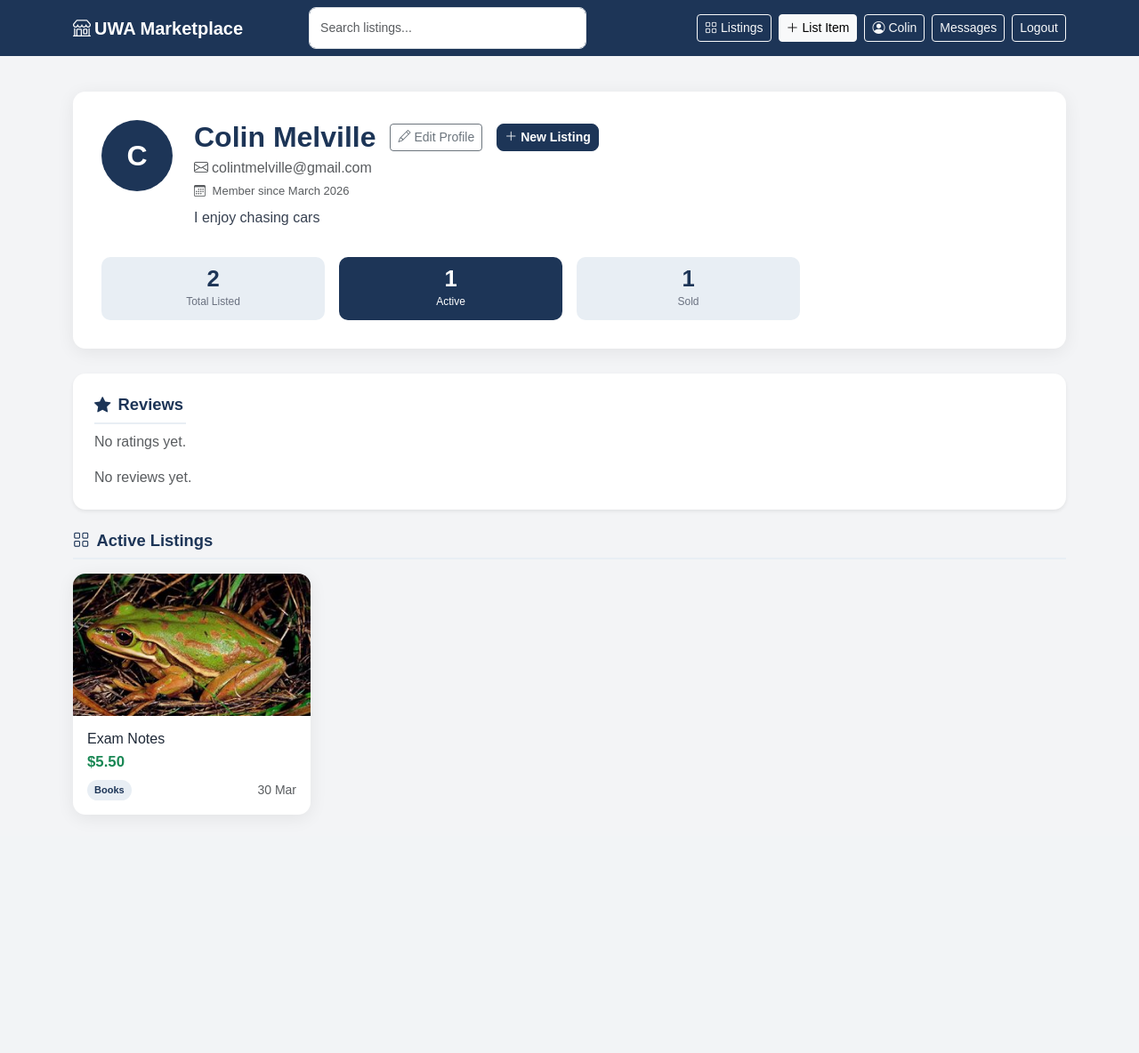
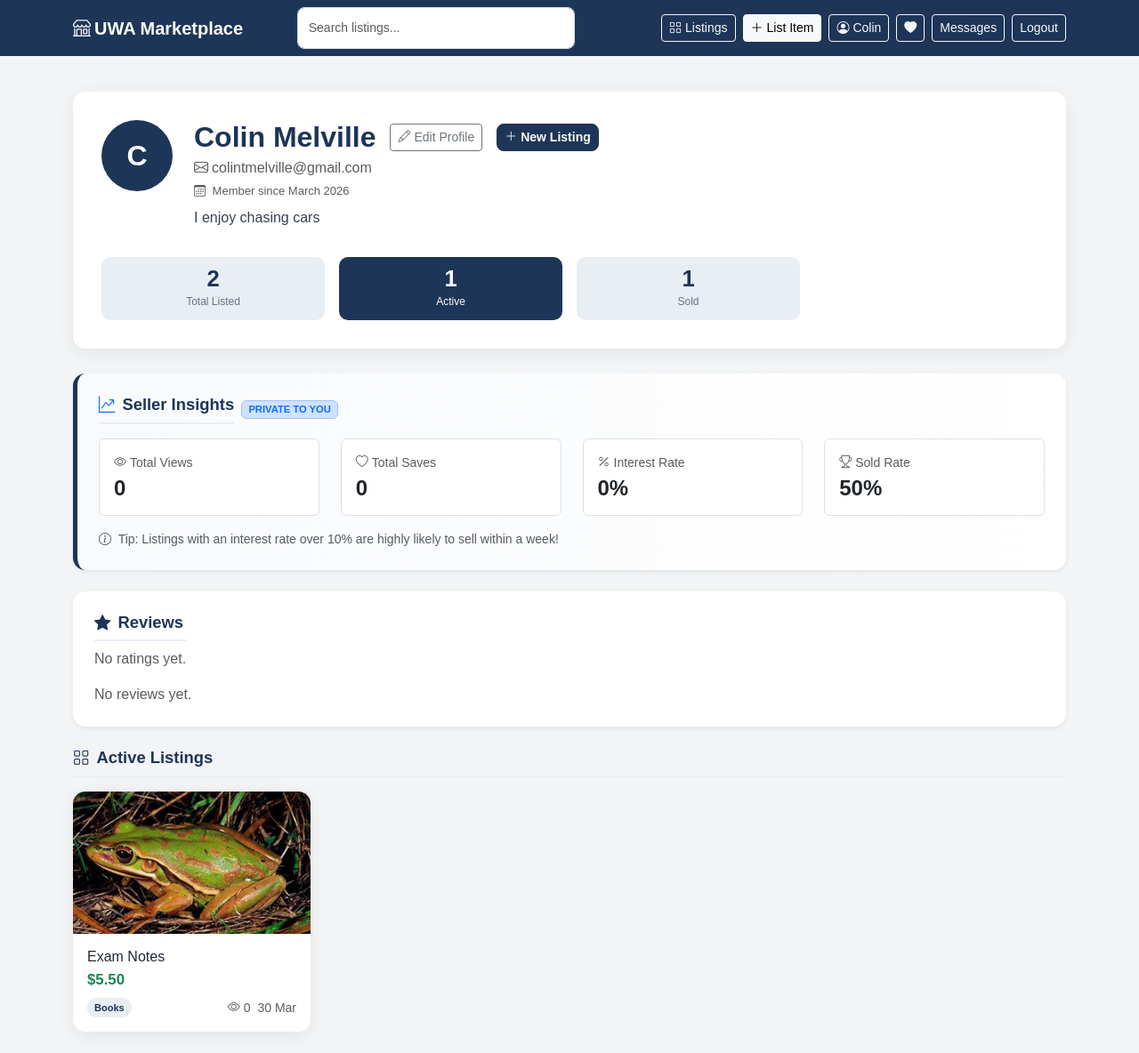
Before and after one commit to joakee/cits3403-project, a Flask app: page /user/1 in a window 1280 px wide. Shown: the whole page at 89% size. Before the commit the page ends 916 px from the top, so only its background shows below. Run offline with Flask 3, Linux system fonts and the light colour scheme; a user stored in the database is signed in; data comes from the database, SQL or seed files in the repository; data that the repository does not hold is empty; some libraries are stand-ins or nearby versions.

Commit message:
feat: implement seller analytics dashboard to track listing views and saves

```diff
--- a/app/__init__.py
+++ b/app/__init__.py
@@ -34,6 +34,17 @@ def create_app(config_class=Config):
     app.register_blueprint(chat_bp)
 
     socketio.init_app(app)
+
+    @app.context_processor
+    def inject_wishlist_count():
+        if current_user.is_authenticated:
+            from app.models import Wishlist, wishlist_items
+            from sqlalchemy import func
+            count = db.session.query(func.count(wishlist_items.c.listing_id)).join(
+                Wishlist, Wishlist.id == wishlist_items.c.wishlist_id
+            ).filter(Wishlist.user_id == current_user.id).scalar() or 0
+            return {'wishlist_total_count': count}
+        return {'wishlist_total_count': 0}
 
     @app.route('/')
     def index():
--- a/app/routes/listings.py
+++ b/app/routes/listings.py
@@ -59,6 +59,10 @@ def api_search():
 @bp.route('/<int:listing_id>')
 def detail(listing_id):
     listing = Listing.query.get_or_404(listing_id)
+    # Increment views if viewer is not the seller
+    if not current_user.is_authenticated or current_user.id != listing.seller_id:
+        listing.views += 1
+        db.session.commit()
     return render_template('listings/detail.html', listing=listing)
 
 
--- a/app/routes/profile.py
+++ b/app/routes/profile.py
@@ -31,6 +31,16 @@ def view(user_id):
     if reviews:
         avg_rating = round(sum(r.rating for r in reviews) / len(reviews), 1)
 
+    # Seller Analytics (only for self)
+    total_views = 0
+    total_saves = 0
+    if current_user.is_authenticated and current_user.id == user_id:
+        from app.models import wishlist_items
+        total_views = db.session.query(db.func.sum(Listing.views)).filter(Listing.seller_id == user_id).scalar() or 0
+        total_saves = db.session.query(db.func.count(wishlist_items.c.listing_id)).join(
+            Listing, Listing.id == wishlist_items.c.listing_id
+        ).filter(Listing.seller_id == user_id).scalar() or 0
+
     return render_template(
         'profile/view.html',
         profile_user=profile_user,
@@ -41,6 +51,8 @@ def view(user_id):
         sold_count=sold_count,
         reviews=reviews,
         avg_rating=avg_rating,
+        total_views=total_views,
+        total_saves=total_saves,
     )
 
 
--- a/app/templates/base.html
+++ b/app/templates/base.html
@@ -45,6 +45,14 @@
                         <a href="{{ url_for('profile.view', user_id=current_user.id) }}" class="btn btn-sm btn-outline-light">
                             <i class="bi bi-person-circle me-1"></i>{{ current_user.username.split()[0] }}
                         </a>
+
+                        <a href="{{ url_for('profile.wishlist') }}" class="btn btn-sm btn-outline-light position-relative" title="My Wishlists">
+                            <i class="bi bi-heart-fill"></i>
+                            {% if wishlist_total_count > 0 %}
+                            <span class="position-absolute top-0 start-100 translate-middle badge rounded-pill bg-danger" style="font-size: 0.6rem;">{{ wishlist_total_count }}</span>
+                            {% endif %}
+                        </a>
+
                         <a href="{{ url_for('chat.inbox') }}" class="btn btn-sm btn-outline-light">
                             Messages <span id="global-unread-dot" style="display:none; color:red;">●</span>
                         </a>
--- a/app/templates/profile/view.html
+++ b/app/templates/profile/view.html
@@ -67,6 +67,62 @@
         </div>
     </div>
 </div>
+
+<!-- ── Seller Insights (Only for self) ────────────────────────── -->
+{% if current_user.is_authenticated and current_user.id == profile_user.id %}
+<div class="card p-4 mb-4 shadow-sm" style="border-left: 5px solid #1d3557; background: linear-gradient(to right, #f8fafc, #ffffff);">
+    <div class="d-flex align-items-center gap-2 mb-3">
+        <h5 class="section-heading mb-0">
+            <i class="bi bi-graph-up-arrow me-2 text-primary"></i>Seller Insights
+        </h5>
+        <span class="badge bg-primary-subtle text-primary border border-primary-subtle" style="font-size: 0.7rem;">PRIVATE TO YOU</span>
+    </div>
+
+    <div class="row g-4">
+        <div class="col-6 col-md-3">
+            <div class="p-3 border rounded bg-white h-100 shadow-xs">
+                <div class="text-muted small mb-1"><i class="bi bi-eye me-1"></i>Total Views</div>
+                <div class="h4 mb-0 fw-bold">{{ total_views }}</div>
+            </div>
+        </div>
+        <div class="col-6 col-md-3">
+            <div class="p-3 border rounded bg-white h-100 shadow-xs">
+                <div class="text-muted small mb-1"><i class="bi bi-heart me-1"></i>Total Saves</div>
+                <div class="h4 mb-0 fw-bold">{{ total_saves }}</div>
+            </div>
+        </div>
+        <div class="col-6 col-md-3">
+            <div class="p-3 border rounded bg-white h-100 shadow-xs">
+                <div class="text-muted small mb-1"><i class="bi bi-percent me-1"></i>Interest Rate</div>
+                <div class="h4 mb-0 fw-bold">
+                    {% if total_views > 0 %}
+                        {{ ((total_saves / total_views) * 100)|round(1) }}%
+                    {% else %}
+                        0%
+                    {% endif %}
+                </div>
+            </div>
+        </div>
+        <div class="col-6 col-md-3">
+            <div class="p-3 border rounded bg-white h-100 shadow-xs">
+                <div class="text-muted small mb-1"><i class="bi bi-trophy me-1"></i>Sold Rate</div>
+                <div class="h4 mb-0 fw-bold">
+                    {% if total_listings > 0 %}
+                        {{ ((sold_count / total_listings) * 100)|round(0)|int }}%
+                    {% else %}
+                        0%
+                    {% endif %}
+                </div>
+            </div>
+        </div>
+    </div>
+
+    <div class="mt-3 small text-muted">
+        <i class="bi bi-info-circle me-1"></i>
+        Tip: Listings with an interest rate over 10% are highly likely to sell within a week!
+    </div>
+</div>
+{% endif %}
 
 <!-- ── Reviews section ───────────────────────────────────────── -->
 <div class="card p-4 mb-4 shadow-sm">
@@ -141,7 +197,12 @@
                     </div>
                     <div class="d-flex align-items-center justify-content-between mt-2">
                         <span class="category-badge">{{ listing.category|title }}</span>
-                        <small class="text-muted">{{ listing.created_at.strftime('%d %b') }}</small>
+                        <div class="d-flex align-items-center gap-2">
+                            {% if current_user.is_authenticated and current_user.id == profile_user.id %}
+                                <small class="text-muted" title="Total Views"><i class="bi bi-eye me-1"></i>{{ listing.views }}</small>
+                            {% endif %}
+                            <small class="text-muted">{{ listing.created_at.strftime('%d %b') }}</small>
+                        </div>
                     </div>
                 </div>
             </a>
```
Also changed, not shown: app/models.py (+57 -0 lines).
